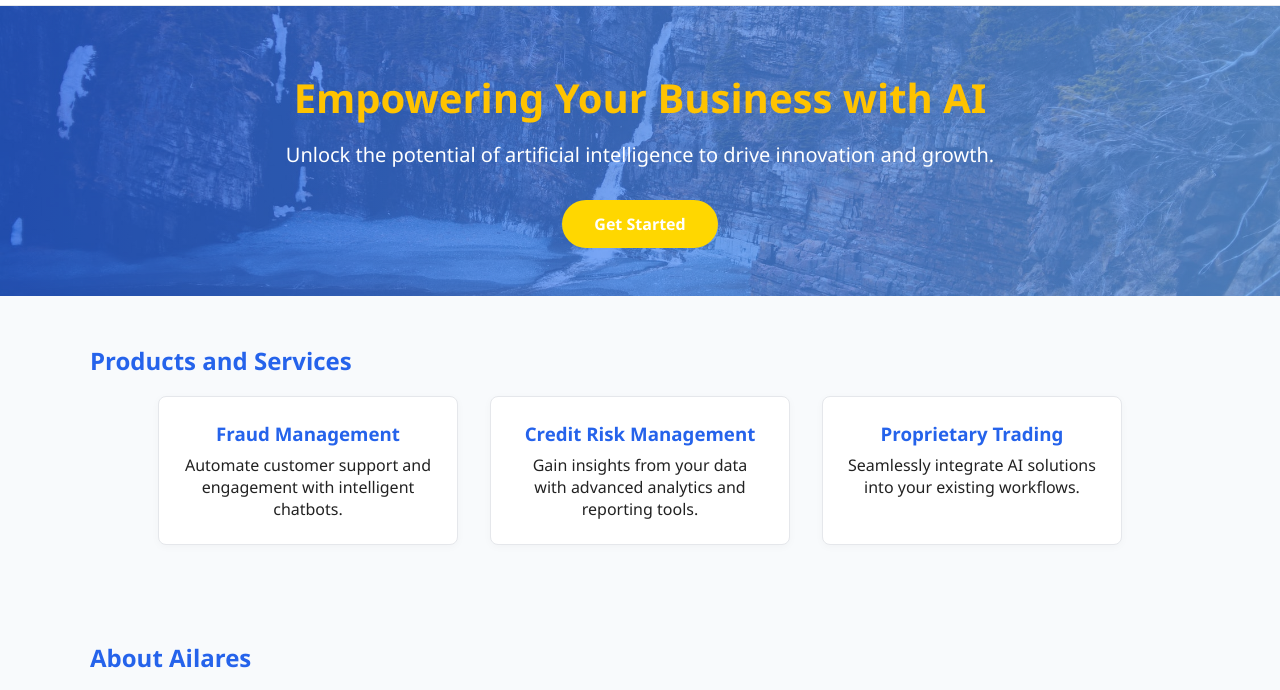
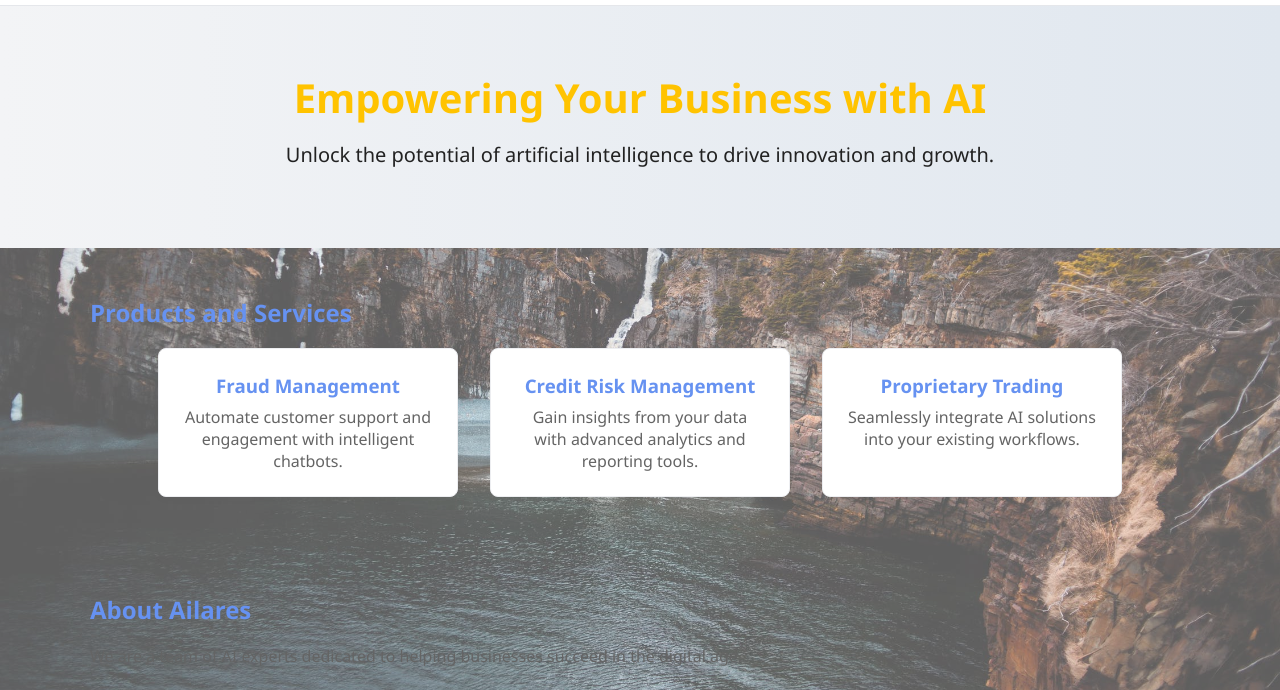
Before and after one commit to sherrycmx/website, a plain HTML site: page index.html in a window 1280 px wide. Shown: the part 100-790 px from the top of the page. Drawn offline with Linux system fonts and the light colour scheme.

Commit message:
changed background image, footer disclaims

```diff
--- a/index.html
+++ b/index.html
@@ -27,7 +27,6 @@
         <div class="container">
             <h1>Empowering Your Business with AI</h1>
             <p>Unlock the potential of artificial intelligence to drive innovation and growth.</p>
-            <a href="#contact" class="btn-primary">Get Started</a>
         </div>
     </header>
 
@@ -77,6 +76,9 @@
     <footer>
         <div class="container">
             <p>&copy; 2025 Ailares. All rights reserved.</p>
+            <p style="font-size: 0.75em; margin-top: 0.5em;">
+                Ailares, Inc. is a registered investment adviser with the state of New Jersey. By using this website, you accept our Terms of Use and Privacy Policy. Ailares’s investment advisory services are available only to residents of the United States in jurisdictions where Ailares is permitted. Nothing on this website should be considered an offer, solicitation of an offer, or advice to buy or sell securities. Past performance is no guarantee of future results. Any historical returns expected returns [or probability projections] are hypothetical in nature and may not reflect actual future performance. Account holdings are for illustrative purposes only and are not investment recommendations. The content on this website is for informational purposes only and does not constitute a comprehensive description of Ailares’s investment advisory services. Request Ailares’s Program Brochure for more information. Certain investments are not suitable for all investors. Before investing, consider your investment objectives and Ailares’s fees. The rate of return on investments can vary widely over time. Investment losses are possible, including the potential loss of all amounts invested. Contact: 4250 US Route 1, Monmouth Junction, NJ 08852. Information provided by Ailares is for informational and general educational purposes only and is not investment or financial advice.
+            </p>
         </div>
     </footer>
 </body>
--- a/styles.css
+++ b/styles.css
@@ -8,11 +8,26 @@
 }
 
 body {
-    background: #f8fafc;
+    background: url('assets/pexels-photo-4365414.jpeg') center/cover no-repeat fixed;
+    /* fallback background color if image doesn't load */
+    background-color: #f8fafc;
     color: #222;
     font-family: 'Segoe UI', 'Roboto', Arial, sans-serif;
     margin: 0;
     padding: 0;
+    position: relative;
+}
+
+body::before {
+    content: "";
+    position: fixed;
+    inset: 0;
+    width: 100vw;
+    height: 100vh;
+    background: #fff;
+    opacity: 0.3; /* 30% white overlay for transparency effect */
+    pointer-events: none;
+    z-index: 0;
 }
 
 .container {
@@ -88,21 +103,14 @@ nav .container {
 /* Hero Section */
 .hero {
     position: relative;
-    background: linear-gradient(90deg, #2563eb 0%, #60a5fa 100%);
-    color: #fff;
+    background: linear-gradient(90deg, #f3f4f6 0%, #e0e7ef 100%);
+    color: #222;
     padding: 4rem 0 3rem 0;
     text-align: center;
     overflow: hidden;
 }
 
-.hero::before {
-    content: "";
-    position: absolute;
-    inset: 0;
-    background: url('assets/pexels-photo-4365414.jpeg') center/cover no-repeat;
-    opacity: 0.3; /* 30% opacity */
-    z-index: 0;
-}
+
 
 .hero .container {
     position: relative;
```
